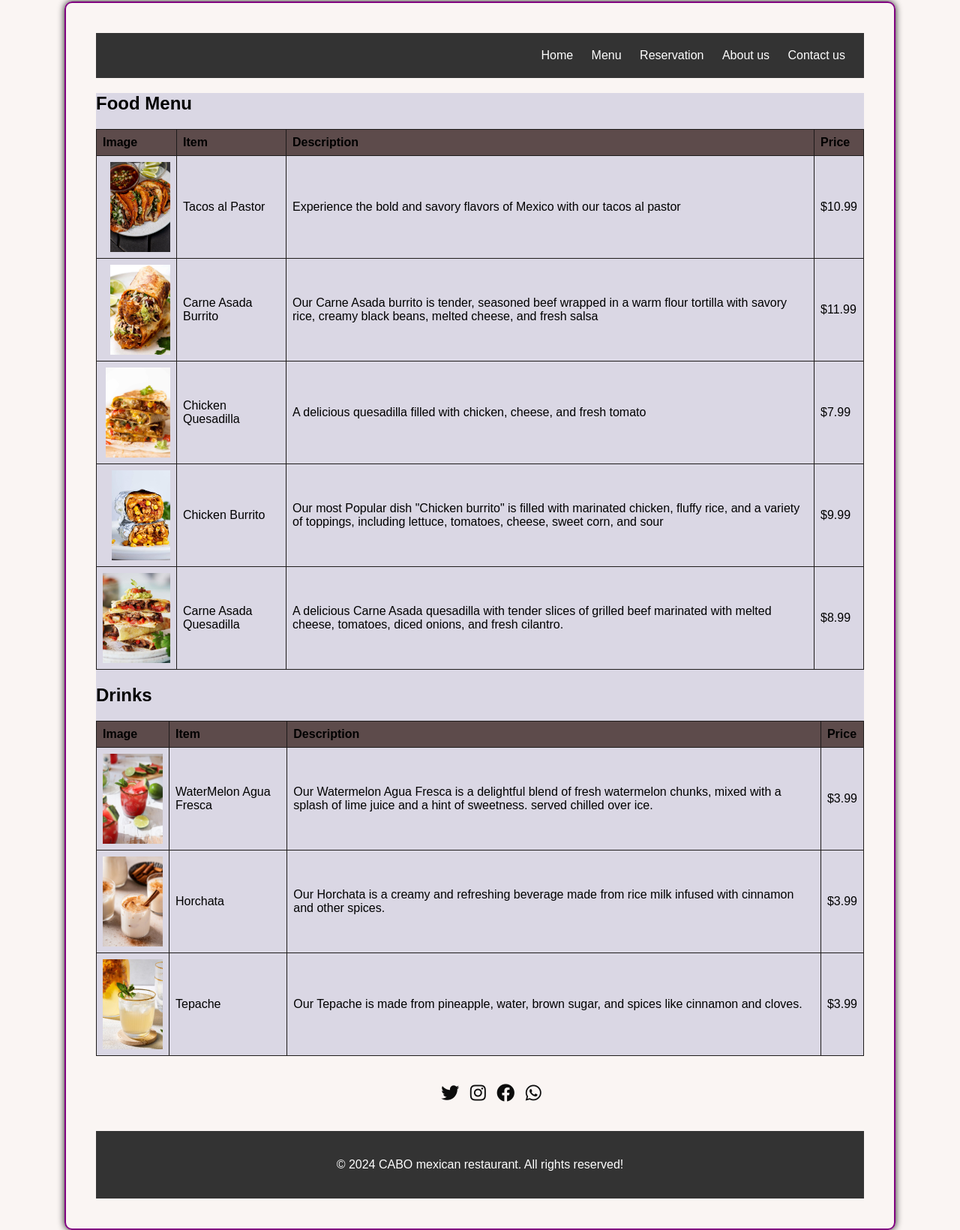
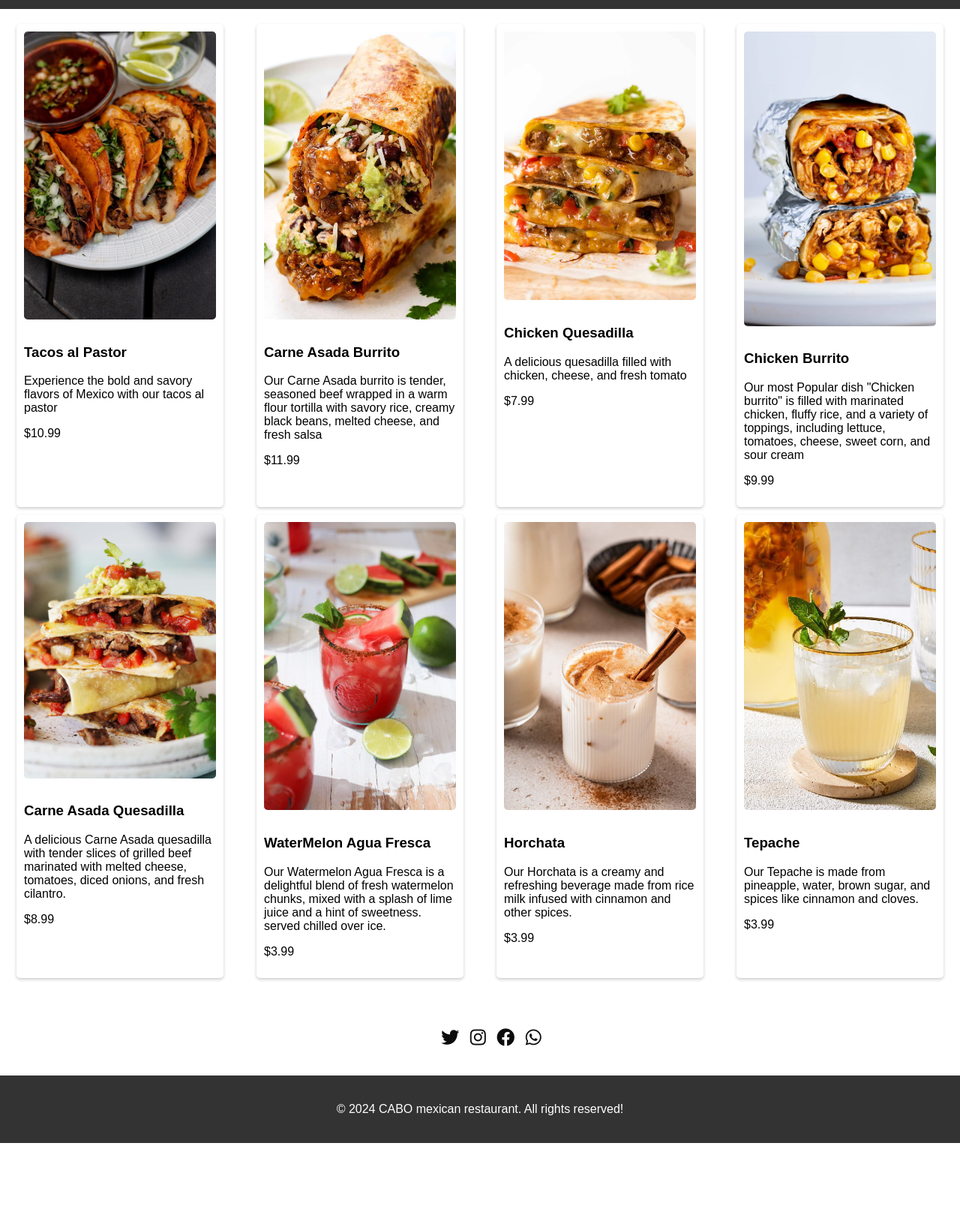
Before and after one commit to lumierebeza/group-project, a plain HTML site: page menu.html in a window 1280 px wide. Shown: the part 48-1688 px from the top of the page at 75% size. After the commit the page ends 1572 px from the top, so only its background shows below. Drawn offline with Linux system fonts and the light colour scheme.

Commit message:
saving to github

```diff
--- a/menu.html
+++ b/menu.html
@@ -1,13 +1,16 @@
 <!DOCTYPE html>
 <html>
 <head>
-  <title>Cabo Restaurant</title>
+  <title>Menu Page</title>
   <meta charset="UTF-8">
   <meta name="viewport" content="width=device-width, initial-scale=1">
   <link href="style.css" rel="stylesheet">
   <link rel="stylesheet" href="https://cdnjs.cloudflare.com/ajax/libs/font-awesome/5.15.4/css/all.min.css">
   <!-- Linking external CSS stylesheet -->
+
 </head>
+
+<body class="animation" id="body">
   <header>
     <nav>
       <ul>
@@ -15,158 +18,77 @@
         <li><a href="menu.html">Menu</a></li>
         <li><a href="reservation.html">Reservation</a></li>
         <li><a href="about us.html">About us</a></li>
-              <li><a href="contact.html">Contact us</a></li>
+        <li><a href="contactus.html">Contact us</a></li>
       </ul>
     </nav>
   </header>
-<body class="animation" id="body">
   <section id="menu">
     <!-- Menu section -->
-      <div class="background">
-      <h2>Food Menu</h2>
-      <table>
-          <tr>
-              <th>Image</th><!-- Column heading for image -->
-              <th>Item</th><!-- Column heading for item -->
-              <th>Description</th><!-- Column heading for description -->
-              <th>Price</th><!-- Column heading for price -->
-               <!-- New column for images -->
-          </tr>
-          <tr>
-            <!-- Row for the first food item (Tacos al Pastor) -->
-            <td><img src="tacos1.jpg" alt="Tacos al Pastor" style="float:right; height: 120px;"></td>
-            <!-- Column for food image -->
-            <td>Tacos al Pastor</td>
-            <!-- Column for food name -->
-            <td>Experience the bold and savory flavors of Mexico with our tacos al pastor</td>
-            <!-- Column for food description -->
-            <td>$10.99</td>
-            <!-- Column for food price -->
-          </tr>
-          <!-- End of row for the first food item -->
-
-          <tr>
-            <!-- Row for the second food item (Carne Asada Burrito) -->
-            <td><img src="burrito.jpg" alt="Chicken Burritos" style="float:right; height: 120px;"></td>
-            <!-- Column for food image -->
-            <td>Carne Asada Burrito</td>
-            <!-- Column for food name -->
-            <td>Our Carne Asada burrito is tender, seasoned beef wrapped in a warm flour tortilla with savory rice, creamy black beans, melted cheese, and fresh salsa</td>
-            <!-- Column for food description -->
-            <td>$11.99</td>
-            <!-- Column for food price -->
-          </tr>
-          <!-- End of row for the second food item -->
-
-          <tr>
-            <!-- Row for the third food item (Chicken Quesadilla) -->
-            <td><img src="ques.jpg" alt="chicken quesadilla" style="float:right; height:120px";></td>
-            <!-- Column for food image -->
-            <td>Chicken Quesadilla</td>
-            <!-- Column for food name -->
-            <td>A delicious quesadilla filled with chicken, cheese, and fresh tomato</td>
-            <!-- Column for food description -->
-            <td>$7.99</td>
-            <!-- Column for food price -->
-          </tr>
-          <!-- End of row for the third food item -->
-
-          <tr>
-            <!-- Row for the fourth food item (Chicken Burrito) -->
-            <td><img src="chicken burrito.jpg" alt="chicken burrito" style="float:right; height:120px";></td>
-            <!-- Column for food image -->
-            <td>Chicken Burrito</td>
-            <!-- Column for food name -->
-            <td>Our most Popular dish "Chicken burrito" is filled with marinated chicken, fluffy rice, and a variety of toppings, including lettuce, tomatoes, cheese, sweet corn, and sour</td>
-            <!-- Column for food description -->
-            <td>$9.99</td>
-            <!-- Column for food price -->
-          </tr>
-          <!-- End of row for the fourth food item -->
-
-          <tr>
-            <!-- Row for the fifth food item (Carne Asada Quesadilla) -->
-            <td><img src="carne asada ques.jpg" alt="Carne Asada Quesadilla" style="float:right; height:120px";></td>
-            <!-- Column for food image -->
-            <td>Carne Asada Quesadilla</td>
-            <!-- Column for food name -->
-            <td>A delicious Carne Asada quesadilla with tender slices of grilled beef marinated with melted cheese, tomatoes, diced onions, and fresh cilantro.</td>
-            <!-- Column for food description -->
-            <td>$8.99</td>
-            <!-- Column for food price -->
-          </tr>
-          <!-- End of row for the fifth food item -->
-
-      </table>
-    <table>
-      <tr>
-        <th>Image</th>
-        <th>Item</th>
-        <th>Description</th>
-        <th>Price</th>
-      </tr>
-      <h2>Drinks</h2><!-- Heading for drinks section -->
-      <tr>
-        <tr>
-            <!-- Row for the first drink item -->
-            <td><img src="t2.jpg" alt="Watermelon agua fresca" style="float:right; height:120px";></td>
-            <!-- Column for drink image -->
-            <td>WaterMelon Agua Fresca</td>
-            <!-- Column for drink name -->
-            <td>Our Watermelon Agua Fresca is a delightful blend of fresh watermelon chunks, mixed with a splash of lime juice and a hint of sweetness. served chilled over ice.</td>
-            <!-- Column for drink description -->
-            <td>$3.99</td>
-            <!-- Column for drink price -->
-          </tr>
-          <!-- End of row for the first drink item -->
-
-          <tr>
-            <!-- Row for the second drink item -->
-            <td><img src="T1.jpg" alt="Horchata" style="float:right; height:120px";></td>
-            <!-- Column for drink image -->
-            <td>
-              <!-- Column for drink name -->
-              Horchata
-            </td>
-            <!-- Column for drink description -->
-            <td> Our Horchata is a creamy and refreshing beverage made from rice milk infused with cinnamon and other spices.</td>
-            <!-- Column for drink price -->
-            <td>$3.99</td>
-          </tr>
-          <!-- End of row for the second drink item -->
-
-          <tr>
-            <!-- Row for the third drink item -->
-            <td><img src="t4.jpg" alt="Tepache" style="float:right; height:120px";></td>
-            <!-- Column for drink image -->
-            <td>Tepache</td>
-            <!-- Column for drink name -->
-            <td>Our Tepache is made from pineapple, water, brown sugar, and spices like cinnamon and cloves.</td>
-            <!-- Column for drink description -->
-            <td>$3.99</td>
-            <!-- Column for drink price -->
-          </tr>
-          <!-- End of row for the third drink item -->
-          </table>
-          <!-- End of drink menu section -->
+    <div class="menu-container">
+      <!-- Food items -->
+      <div class="menu-item">
+        <img src="tacos1.jpg" alt="Tacos al Pastor">
+        <h3>Tacos al Pastor</h3>
+        <p>Experience the bold and savory flavors of Mexico with our tacos al pastor</p>
+        <p>$10.99</p>
+      </div>
+      <div class="menu-item">
+        <img src="burrito.jpg" alt="Carne Asada Burrito">
+        <h3>Carne Asada Burrito</h3>
+        <p>Our Carne Asada burrito is tender, seasoned beef wrapped in a warm flour tortilla with savory rice, creamy black beans, melted cheese, and fresh salsa</p>
+        <p>$11.99</p>
+      </div>
+      <div class="menu-item">
+        <img src="ques.jpg" alt="Chicken Quesadilla">
+        <h3>Chicken Quesadilla</h3>
+        <p>A delicious quesadilla filled with chicken, cheese, and fresh tomato</p>
+        <p>$7.99</p>
+      </div>
+      <div class="menu-item">
+        <img src="chicken burrito.jpg" alt="Chicken Burrito">
+        <h3>Chicken Burrito</h3>
+        <p>Our most Popular dish "Chicken burrito" is filled with marinated chicken, fluffy rice, and a variety of toppings, including lettuce, tomatoes, cheese, sweet corn, and sour cream</p>
+        <p>$9.99</p>
+      </div>
+      <div class="menu-item">
+        <img src="carne asada ques.jpg" alt="Carne Asada Quesadilla">
+        <h3>Carne Asada Quesadilla</h3>
+        <p>A delicious Carne Asada quesadilla with tender slices of grilled beef marinated with melted cheese, tomatoes, diced onions, and fresh cilantro.</p>
+        <p>$8.99</p>
+      </div>
+      <!-- Drink items -->
+      <div class="menu-item">
+        <img src="t2.jpg" alt="Watermelon agua fresca">
+        <h3>WaterMelon Agua Fresca</h3>
+        <p>Our Watermelon Agua Fresca is a delightful blend of fresh watermelon chunks, mixed with a splash of lime juice and a hint of sweetness. served chilled over ice.</p>
+        <p>$3.99</p>
+      </div>
+      <div class="menu-item">
+        <img src="T1.jpg" alt="Horchata">
+        <h3>Horchata</h3>
+        <p>Our Horchata is a creamy and refreshing beverage made from rice milk infused with cinnamon and other spices.</p>
+        <p>$3.99</p>
+      </div>
+      <div class="menu-item">
+        <img src="t4.jpg" alt="Tepache">
+        <h3>Tepache</h3>
+        <p>Our Tepache is made from pineapple, water, brown sugar, and spices like cinnamon and cloves.</p>
+        <p>$3.99</p>
+      </div>
+    </div>
   </section>
   <section id="social">
     <!-- Social media icons -->
-          <div>
     <ul class="social-icons">
       <li><a href="https://twitter.com" target="_blank"><i class= "fab fa-twitter"></i></a></li>
       <li><a href="https://instagram.com" target="_blank"><i class= "fab fa-instagram"></i></a></li>
       <li><a href="https://facebook.com" target="_blank"><i class= "fab fa-facebook"></i></a></li>
       <li><a href="https://whatsapp.com" target="_blank"><i class= "fab fa-whatsapp"></i></a></li>
     </ul>
-          </div>
   </section>
-  </main>
   <footer>
     <!-- Footer section -->
     <p>&copy; 2024 CABO mexican restaurant. All rights reserved!</p> <!-- Copyright notice -->
   </footer>
-  </footer>
-</div>
 </body>
 </html>
--- a/style.css
+++ b/style.css
@@ -34,7 +34,7 @@ nav ul li a {
 
 /* Main content styles */
 main {
-    padding: 20px;
+    padding: 10px;
 }
 
 /* Welcome section styles */
@@ -94,6 +94,7 @@ main {
 
 /* Footer styles */
 footer {
+    bottom: 0%;
     background-color: #333;
     color: #fff;
     text-align: center;
@@ -108,21 +109,7 @@ body.home {
     background-repeat: no-repeat;
 }
 
-/* Table styles */
-table {
-    border-collapse: collapse;
-    width: 100%;
-}
 
-table th, table td {
-    border: 1px solid #1e1b1b; /* Add borders to table cells */
-    padding: 8px;
-    text-align: left;
-}
-
-table th {
-    background-color: #5d4b4b; /* Add background color to table headers */
-}
 * Video section styles */
 #video {
     position: relative;
@@ -153,15 +140,37 @@ table th {
 .animation {
     animation: slidein 1s ease forwards; /* Apply animation to the element */
 }
-#body{
-    border:2px Solid purple;
-    background-color: rgb(250, 245, 243);
-    width:80%;
-    padding: 40px;
-    margin:50px auto;
-    border-radius: 10px;
-    box-shadow: 0 0 10px #1e1b1b;
-}
+
+
 .background{
     background-color: rgb(218, 215, 228);
 }
+
+.menu-container {
+    display: flex;
+    flex-wrap: wrap;
+    justify-content: space-around;
+    padding: 20px 0;
+}
+.menu-item {
+    width: 20%;
+    background-color: #fff;
+    border-radius: 5px;
+    margin-bottom: 10px;
+    padding: 10px;
+    box-shadow: 0 2px 4px rgba(0, 0, 0, 0.2);
+}
+
+
+.menu-item img {
+    width: 100%;
+    border-radius: 5px;
+    margin-bottom: 10px;
+}
+
+
+@media only screen and (max-width: 768px) {
+    .menu-item {
+        width: 90%;
+}
+}
```
Also changed, not shown: contactus.html (added, +194 -0 lines), index.html (+1 -1 lines). Lines whose indentation alone changed are shown as unchanged.
